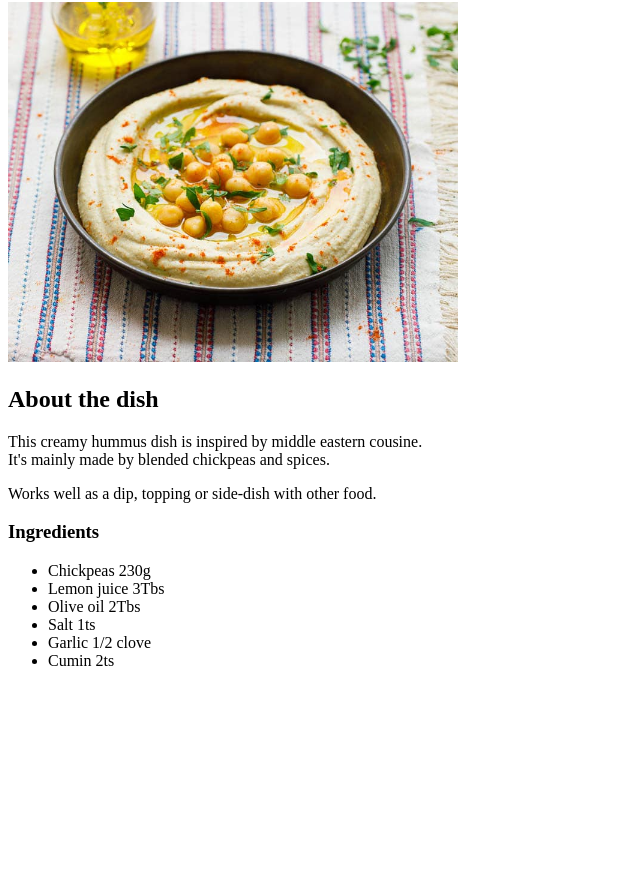
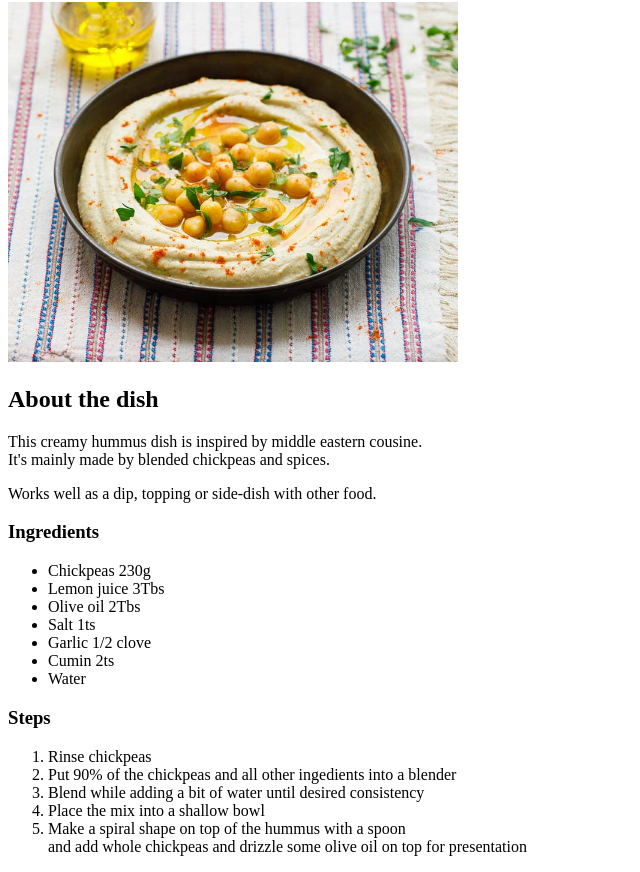
Before and after one commit to biandresen/odin-recipes, a plain HTML site: page recipes/hummus.html in a window 1280 px wide. Shown: the part 78-950 px from the top of the page, without its empty margins (0-640 px from the left). Before the commit the page ends 800 px from the top, so only its background shows below. Drawn offline with Linux system fonts and the light colour scheme.

Commit message:
Add steps to Hummus recipe

```diff
--- a/recipes/hummus.html
+++ b/recipes/hummus.html
@@ -18,6 +18,15 @@
             <li>Salt 1ts</li>
             <li>Garlic 1/2 clove</li>
             <li>Cumin 2ts</li>
+            <li>Water</li>
         </ul>
+        <h3>Steps</h3>
+        <ol>
+            <li>Rinse chickpeas</li>
+            <li>Put 90% of the chickpeas and all other ingedients into a blender</li>
+            <li>Blend while adding a bit of water until desired consistency</li>
+            <li>Place the mix into a shallow bowl</li>
+            <li>Make a spiral shape on top of the hummus with a spoon<br>and add whole chickpeas and drizzle some olive oil on top for presentation</li>
+        </ol>
     </body>
 </html>
```
